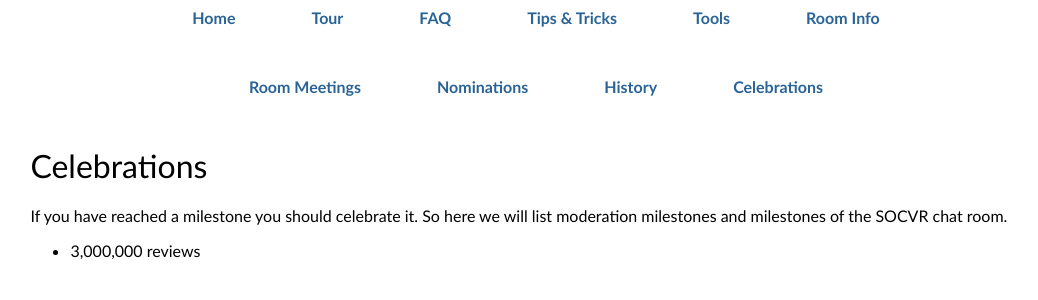
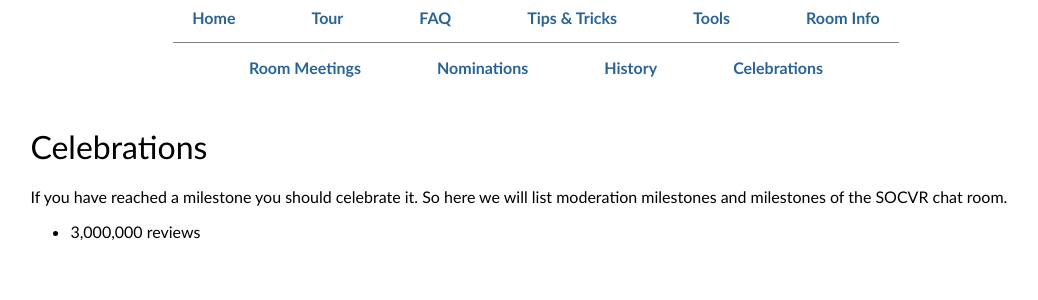
Before and after one commit to SO-Close-Vote-Reviewers/SO-Close-Vote-Reviewers.github.io, a Jekyll site: the page built from room/_posts/2016-06-02-celebrations.md, in a window 1280 px wide. Shown: the top 300 px of the page, without its empty margins (104-1142 px from the left). Built offline with Jekyll 4.4.1, drawn with Linux system fonts in a browser that asks for light colours.

Commit message:
Fixing vertical spacing after menu

```diff
--- a/css/socvr.css
+++ b/css/socvr.css
@@ -10,7 +10,7 @@ body {
 table {
   border-collapse: separate;
   border-spacing: 6vw 0;
-  margin: 0 auto 50px auto;
+  margin: 0 auto 15px auto;
 }
 th, td {
   padding: 0;
@@ -28,3 +28,12 @@ a {
 a:focus,a:hover {
   text-decoration: underline;
 }
+
+#submenu {
+  margin-bottom: 50px;
+}
+
+#submenu table {
+   border-top: thin solid gray;
+   padding-top: 15px;
+}
```
